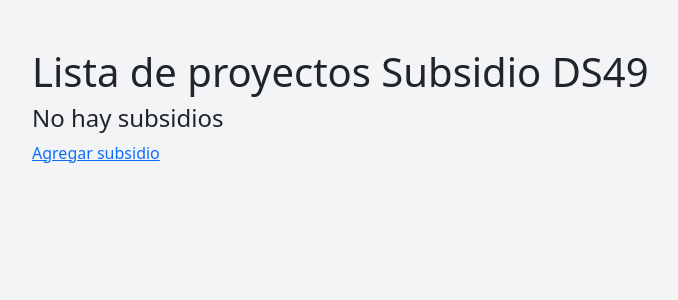
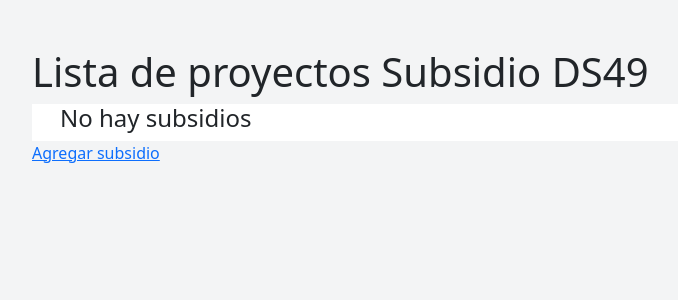
Before and after one commit to maxi117/serviuapp, a Django app: page / in a window 1280 px wide. Shown: the top 300 px of the page, without its empty margins (50-728 px from the left). Run offline with Django 4.2, Linux system fonts and the light colour scheme; data that the repository does not hold is empty.

Commit message:
table styles

```diff
--- a/templates/base.html
+++ b/templates/base.html
@@ -20,6 +20,10 @@
     body{
         background-color: #F3F4F5;
     }
+    .table-responsive{
+        background: #ffffff;
+        padding: 0px 28px;
+    }
   </style>
 
 <body>
```
